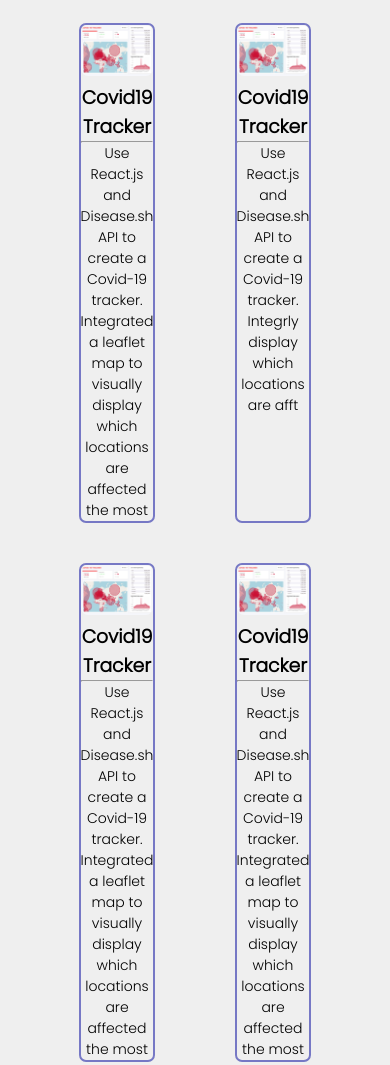
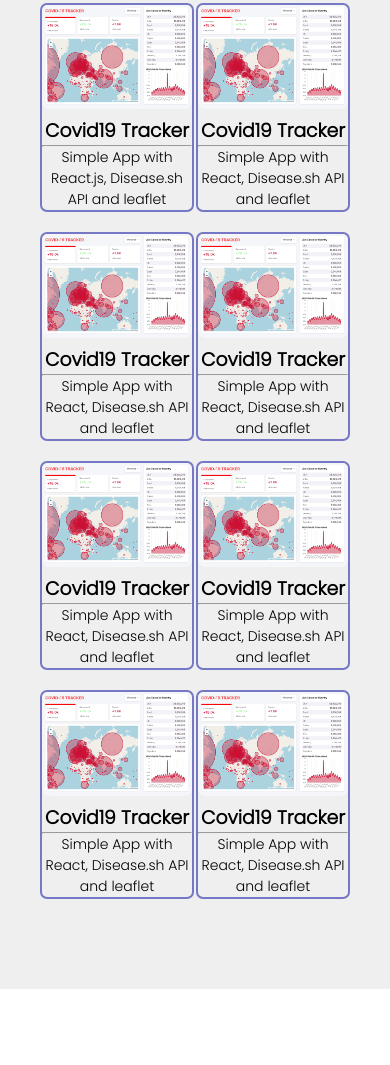
Before and after one commit to Kennethz374/Project01-html-css, a website: page index.html in a window 390 px wide. Shown: the part 2923-3988 px from the top of the page. After the commit the page ends 3912 px from the top, so only its background shows below. Drawn offline with Linux system fonts and the light colour scheme.

Commit message:
responsive testing

```diff
--- a/index.html
+++ b/index.html
@@ -132,11 +132,7 @@
             <div class="project-desc">
               <h3>Covid19 Tracker</h3>
               <hr />
-              <p
-                >Use React.js and Disease.sh API to create a Covid-19 tracker.
-                Integrated a leaflet map to visually display which locations are
-                affected the most</p
-              >
+                <p>Simple App with React.js, Disease.sh API and leaflet</p>
             </div>
           </a>
         </div>
@@ -148,9 +144,7 @@
               <div class="project-desc">
                 <h3>Covid19 Tracker</h3>
                 <hr />
-                <p>Use React.js and Disease.sh API to create a Covid-19 tracker.
-                  Integrly display which locations are
-                  afft</p>
+                <p>Simple App with React, Disease.sh API and leaflet</p>
               </div>
             </a>
         </div>
@@ -162,9 +156,7 @@
               <div class="project-desc">
                 <h3>Covid19 Tracker</h3>
                 <hr />
-                <p>Use React.js and Disease.sh API to create a Covid-19 tracker.
-                  Integrated a leaflet map to visually display which locations are
-                  affected the most</p>
+                <p>Simple App with React, Disease.sh API and leaflet</p>
               </div>
             </a>
           </div>
@@ -175,9 +167,7 @@
               <div class="project-desc">
                 <h3>Covid19 Tracker</h3>
                 <hr />
-                <p>Use React.js and Disease.sh API to create a Covid-19 tracker.
-                  Integrated a leaflet map to visually display which locations are
-                  affected the most</p>
+                <p>Simple App with React, Disease.sh API and leaflet</p>
               </div>
             </a>
           </div>
@@ -188,9 +178,7 @@
               <div class="project-desc">
                 <h3>Covid19 Tracker</h3>
                 <hr />
-                <p>Use React.js and Disease.sh API to create a Covid-19 tracker.
-                  Integrated a leaflet map to visually display which locations are
-                  affected the most</p>
+                 <p>Simple App with React, Disease.sh API and leaflet</p>
               </div>
             </a>
           </div>
@@ -201,9 +189,7 @@
               <div class="project-desc">
                 <h3>Covid19 Tracker</h3>
                 <hr />
-                <p>Use React.js and Disease.sh API to create a Covid-19 tracker.
-                  Integrated a leaflet map to visually display which locations are
-                  affected the most</p>
+                <p>Simple App with React, Disease.sh API and leaflet</p>
               </div>
             </a>
           </div>
@@ -214,9 +200,7 @@
               <div class="project-desc">
                 <h3>Covid19 Tracker</h3>
                 <hr />
-                <p>Use React.js and Disease.sh API to create a Covid-19 tracker.
-                  Integrated a leaflet map to visually display which locations are
-                  affected the most</p>
+                <p>Simple App with React, Disease.sh API and leaflet</p>
               </div>
             </a>
           </div>
@@ -227,9 +211,7 @@
               <div class="project-desc">
                 <h3>Covid19 Tracker</h3>
                 <hr />
-                <p>Use React.js and Disease.sh API to create a Covid-19 tracker.
-                  Integrated a leaflet map to visually display which locations are
-                  affected the most</p>
+                <p>Simple App with React, Disease.sh API and leaflet</p>
               </div>
             </a>
           </div>
--- a/style.css
+++ b/style.css
@@ -228,10 +228,10 @@
 }
 
 .single-project {
-  flex-basis: 22%;
+  flex-basis: 48%;
   text-align: center;
   border-radius: 7px;
-  margin: 20px;
+  margin-bottom: 20px;
   color: white;
   position: relative;
   border: #7678c5 solid 2px;
```
